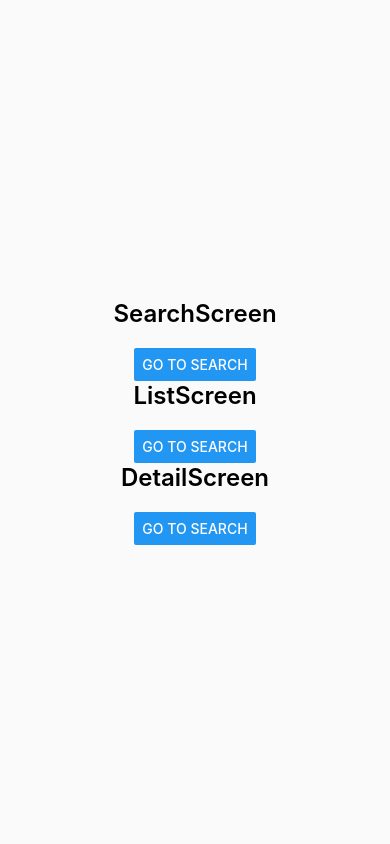
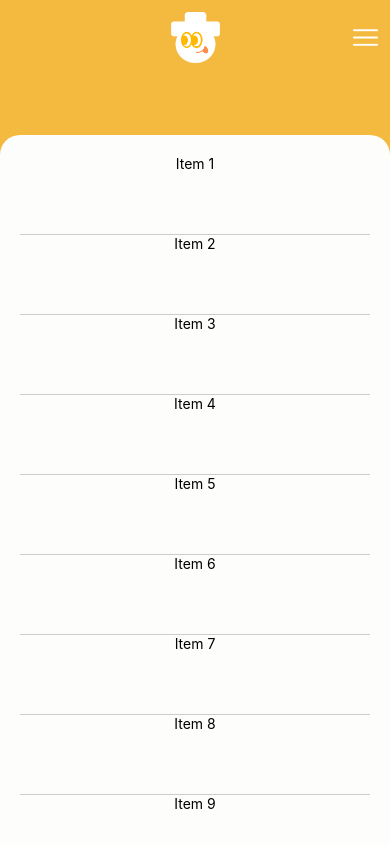
Before and after one commit to gbnam453/HOSIKTAMTAM_FE, a React Native app: screen /HomeScreen in a window 390 px wide. Built offline with nearby package versions, Linux system fonts and the light colour scheme.

Commit message:
이중 스크롤, 상단 배너 1차

```diff
--- a/src/screens/HomeScreen.js
+++ b/src/screens/HomeScreen.js
@@ -1,21 +1,119 @@
 // src/screens/HomeScreen.js
-import React from 'react';
-import { View, Text, Button, StyleSheet } from 'react-native';
+import React, { useRef } from 'react';
+import {
+    Animated,
+    Text,
+    StyleSheet,
+    Dimensions,
+    Image,
+} from 'react-native';
+import { SafeAreaView, useSafeAreaInsets } from 'react-native-safe-area-context';
+import colors from '../styles/colors';
 
-const HomeScreen = ({ navigation }) => (
-    <View style={styles.container}>
-        <Text style={styles.title}>SearchScreen</Text>
-        <Button title="Go to Search" onPress={() => navigation.navigate('SearchScreen')} />
-        <Text style={styles.title}>ListScreen</Text>
-        <Button title="Go to Search" onPress={() => navigation.navigate('ListScreen')} />
-        <Text style={styles.title}>DetailScreen</Text>
-        <Button title="Go to Search" onPress={() => navigation.navigate('DetailScreen')} />
-    </View>
-);
+const { height } = Dimensions.get('window');
+
+const HomeScreen = () => {
+    const insets = useSafeAreaInsets();
+    const AVAILABLE_HEIGHT = height - insets.top;
+    const HEADER_MAX_HEIGHT = AVAILABLE_HEIGHT * 0.16;
+    const HEADER_MIN_HEIGHT = AVAILABLE_HEIGHT * 0.1;
+    const scrollY = useRef(new Animated.Value(0)).current;
+
+    const headerHeight = scrollY.interpolate({
+        inputRange: [0, HEADER_MAX_HEIGHT - HEADER_MIN_HEIGHT],
+        outputRange: [HEADER_MAX_HEIGHT, HEADER_MIN_HEIGHT],
+        extrapolate: 'clamp',
+    });
+    const panelTop = Animated.add(headerHeight, insets.top);
+
+    const logoSize = height * 0.06;
+    const burgerSize = height * 0.03;
+    const burgerTopOffset = 12 + (logoSize - burgerSize) / 2;
+
+    return (
+        <SafeAreaView style={styles.container} edges={['left', 'right', 'bottom']}>
+            <Animated.View style={[styles.header, { top: insets.top, height: headerHeight }]}>
+                <Image
+                    source={require('../assets/images/Common/icon_logo.png')}
+                    style={[
+                        styles.logo,
+                        { width: logoSize, height: logoSize, left: '50%', marginLeft: -logoSize / 2 },
+                    ]}
+                    resizeMode="contain"
+                />
+                <Image
+                    source={require('../assets/images/HomeScreen/icon_burger.png')}
+                    style={[
+                        styles.burger,
+                        { width: burgerSize, height: burgerSize, top: burgerTopOffset },
+                    ]}
+                    resizeMode="contain"
+                />
+            </Animated.View>
+
+            <Animated.View style={[styles.panel, { top: panelTop }]}>
+                <Animated.ScrollView
+                    style={styles.scroll}
+                    contentContainerStyle={styles.contentContainer}
+                    scrollEventThrottle={16}
+                    onScroll={Animated.event(
+                        [{ nativeEvent: { contentOffset: { y: scrollY } } }],
+                        { useNativeDriver: false }
+                    )}
+                >
+                    {Array.from({ length: 30 }).map((_, i) => (
+                        <Text key={i} style={styles.item}>Item {i + 1}</Text>
+                    ))}
+                </Animated.ScrollView>
+            </Animated.View>
+        </SafeAreaView>
+    );
+};
 
 export default HomeScreen;
 
 const styles = StyleSheet.create({
-    container: { flex: 1, justifyContent: 'center', alignItems: 'center', backgroundColor: '#FAFAFA' },
-    title: { fontSize: 24, fontWeight: '600', marginBottom: 20 },
+    container: {
+        flex: 1,
+        backgroundColor: colors.primary001,
+    },
+    header: {
+        position: 'absolute',
+        left: 0,
+        right: 0,
+        backgroundColor: colors.primary001,
+        overflow: 'hidden',
+    },
+    logo: {
+        position: 'absolute',
+        top: 12,
+    },
+    burger: {
+        position: 'absolute',
+        right: 12,
+    },
+    panel: {
+        position: 'absolute',
+        left: 0,
+        right: 0,
+        bottom: 0,
+        backgroundColor: colors.white000,
+        borderTopLeftRadius: 20,
+        borderTopRightRadius: 20,
+        overflow: 'hidden',
+    },
+    scroll: {
+        flex: 1,
+    },
+    contentContainer: {
+        padding: 20,
+        paddingBottom: 40,
+    },
+    item: {
+        height: 80,
+        textAlign: 'center',
+        textAlignVertical: 'center',
+        borderBottomWidth: StyleSheet.hairlineWidth,
+        borderColor: '#ccc',
+    },
 });
```
Also changed, not shown: src/assets/images/Common/icon_logo.png (added), src/assets/images/HomeScreen/icon_burger.png (added), 1 other file (tests, documents, lock files or other folders).
